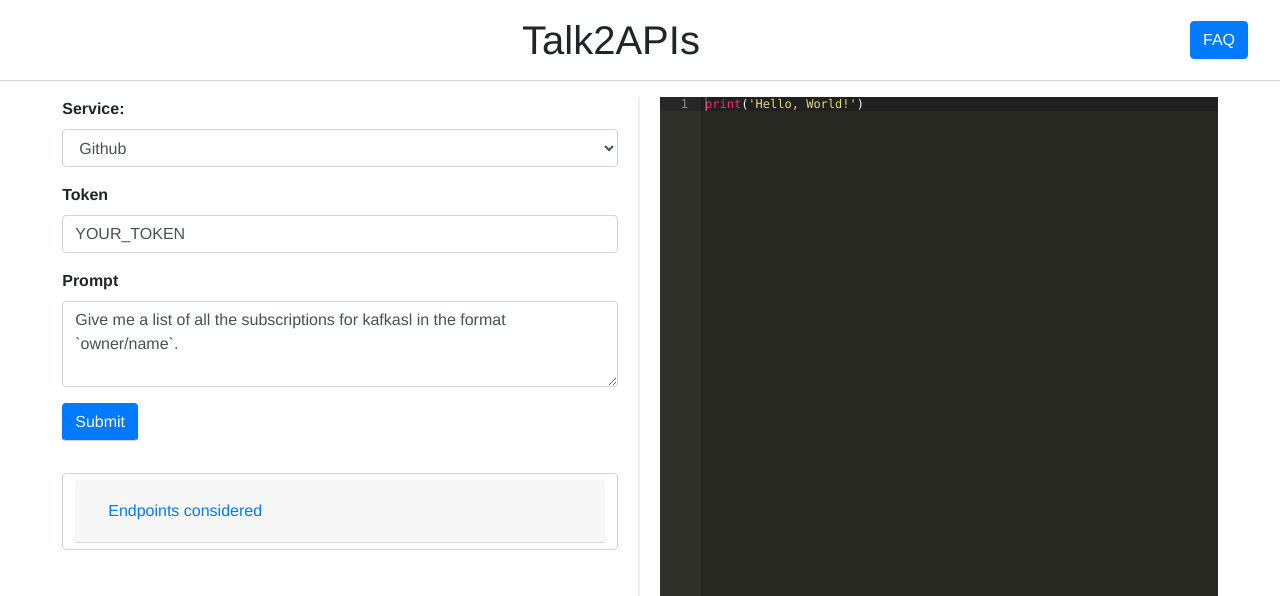
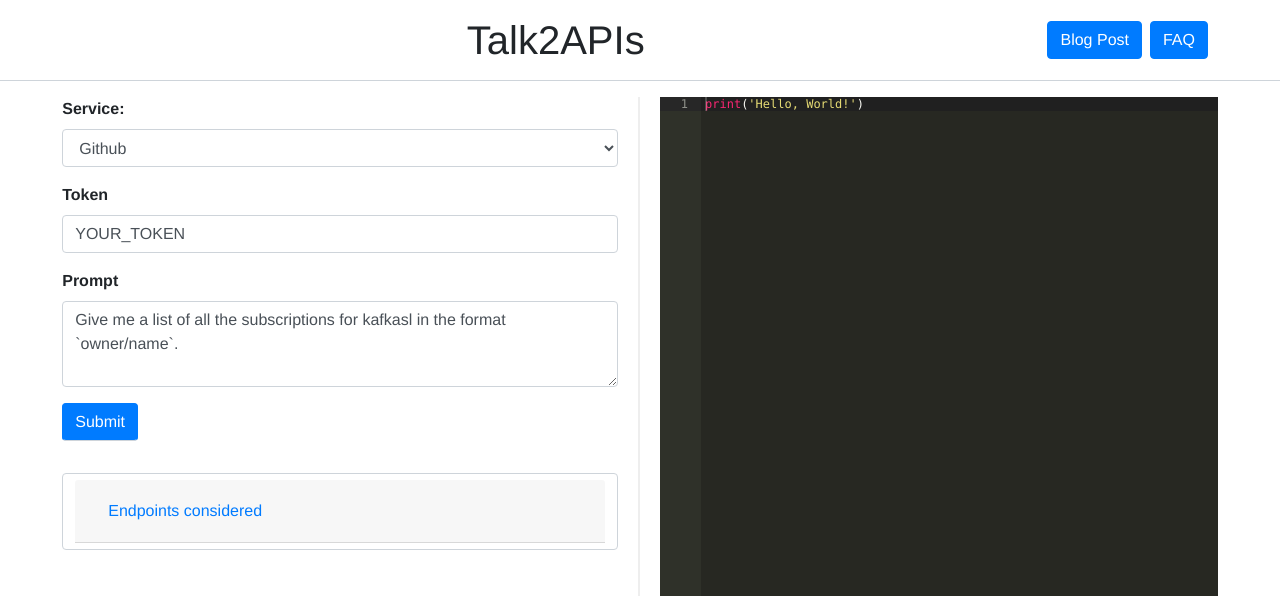
Before and after one commit to kafkasl/talk2apis, a Flask app: page / in a window 1280 px wide. Shown: the top 596 px of the page. Run offline with Flask 3, Linux system fonts and the light colour scheme; some libraries are stand-ins or nearby versions.

Commit message:
feat: added slack, default auth, link to blog post

```diff
--- a/ai/llm.py
+++ b/ai/llm.py
@@ -209,7 +209,11 @@
     """
 
     if not use_llm:
-        return auth_info[service]
+        if service in auth_info:
+            return auth_info[service]
+        else:
+            # General instructions for using bearer token authentication
+            return "To authenticate the request, include a header with 'Authorization: Bearer <YOUR_TOKEN_HERE>'. Replace <YOUR_TOKEN_HERE> with your actual token."
 
     user_prompt = render(
         auth_prompt,
--- a/static/styles.css
+++ b/static/styles.css
@@ -7,16 +7,25 @@
     max-width: 95%;
 }
 
-h1, .h1 {
+h1,
+.h1 {
     font-size: 2.5rem;
     /* color: ##17a2b8; */
 }
 
-#page-title, #page-title:visited, #page-title:hover, #page-title:active, #page-title:focus {
-    color: inherit; /* Makes the color the same as the parent element */
-    text-decoration: none; /* Removes underline */
-    background-color: transparent; /* Ensures no background color */
-    outline: none; /* Removes focus outline */
+#page-title,
+#page-title:visited,
+#page-title:hover,
+#page-title:active,
+#page-title:focus {
+    color: inherit;
+    /* Makes the color the same as the parent element */
+    text-decoration: none;
+    /* Removes underline */
+    background-color: transparent;
+    /* Ensures no background color */
+    outline: none;
+    /* Removes focus outline */
     display: block;
     margin: 0 auto;
 }
@@ -45,7 +54,8 @@
     border-color: #6c757d;
 }
 
-#pyeditor, #output {
+#pyeditor,
+#output {
     display: block;
     white-space: pre-wrap;
     background-color: #f8f9fa;
@@ -55,7 +65,8 @@
 }
 
 #output {
-    min-height: 100px; /* Ensure the output area is visibly defined */
+    min-height: 100px;
+    /* Ensure the output area is visibly defined */
 }
 
 .row {
@@ -112,16 +123,23 @@
 }
 
 .header-content {
-    display: flex; /* Enable Flexbox */
-    justify-content: space-between; /* Space between items */
-    align-items: center; /* Align items vertically */
-    max-width: 95%; /* Adjust max width as necessary */
-    margin: 0 auto; /* Center the header content block */
+    display: flex;
+    /* Enable Flexbox */
+    justify-content: space-between;
+    /* Space between items */
+    align-items: center;
+    /* Align items vertically */
+    max-width: 90%;
+    /* Adjust max width as necessary */
+    margin: 0 auto;
+    /* Center the header content block */
 }
 
 header h1 {
-    flex-grow: 1; /* Allows the title to take up maximum available space */
-    text-align: center; /* Ensure the title is centered within its flex-grow space */
+    flex-grow: 1;
+    /* Allows the title to take up maximum available space */
+    text-align: center;
+    /* Ensure the title is centered within its flex-grow space */
     margin: 0;
 }
 
@@ -133,11 +151,13 @@
 
 /* Additions for FAQ Page */
 #app {
-    padding: 1rem; /* Adds padding around the app content for better spacing */
+    padding: 1rem;
+    /* Adds padding around the app content for better spacing */
 }
 
 section {
-    margin-bottom: 2rem; /* Adds more space between each FAQ section */
+    margin-bottom: 2rem;
+    /* Adds more space between each FAQ section */
 }
 
 h2 {
@@ -145,20 +165,28 @@
 }
 
 section h3 {
-    margin: 1rem 0 3rem; /* Ensures spacing above each section heading */
+    margin: 1rem 0 3rem;
+    /* Ensures spacing above each section heading */
     text-align: center;
 }
 
 /* Ensures consistent spacing and styling for paragraphs and lists within sections */
-section p, section ul {
-    font-size: 1rem; /* Matches font size of form controls for consistency */
-    line-height: 1.5; /* Ensures line height is consistent with other text elements */
+section p,
+section ul {
+    font-size: 1rem;
+    /* Matches font size of form controls for consistency */
+    line-height: 1.5;
+    /* Ensures line height is consistent with other text elements */
     text-align: justify;
 }
 
 /* List item adjustments for clarity and emphasis */
 section ul li {
-    margin-bottom: 0.5rem; /* Adds space between list items for readability */
+    margin-bottom: 0.5rem;
+    /* Adds space between list items for readability */
 }
 
-1
+#faq-link,
+#blogpost-link {
+    margin: 0 0.5rem;
+}
--- a/templates/index.html
+++ b/templates/index.html
@@ -1,5 +1,6 @@
 <!DOCTYPE html>
 <html>
+
 <head>
     <!-- Include Bootstrap CSS -->
     <link rel="stylesheet" href="https://stackpath.bootstrapcdn.com/bootstrap/4.5.0/css/bootstrap.min.css">
@@ -11,11 +12,17 @@
     <script src="https://cdnjs.cloudflare.com/ajax/libs/ace/1.4.12/ace.js"></script>
 
 </head>
+
 <body>
     <header>
         <div class="header-content">
-            <a id='page-title' href="/"><h1>Talk2APIs</h1></a>
-            <a href="/faq" class="btn btn-primary">FAQ</a>
+            <a id='page-title' href="/">
+                <h1>Talk2APIs</h1>
+            </a>
+            <a id="blogpost"
+                href="https://medium.com/@pol.avec/from-text-to-actions-llms-as-the-new-software-consumers-8dc5fd065623"
+                class="btn btn-primary">Blog Post</a>
+            <a id="faq-link" href="/faq" class="btn btn-primary">FAQ</a>
         </div>
     </header>
 
@@ -30,28 +37,34 @@
                                 <option value="github">Github</option>
                                 <option value="openai">OpenAI</option>
                                 <option value="seqera">Seqera Platform</option>
+                                <option value="slack">Slack</option>
                                 <!-- <option value="jira">Jira</option> -->
                             </select>
                         </div>
                         <div class="form-group">
                             <label for="token">Token</label>
-                            <input type="text" class="form-control" id="token" placeholder="Enter token" value="YOUR_TOKEN">
+                            <input type="text" class="form-control" id="token" placeholder="Enter token"
+                                value="YOUR_TOKEN">
                         </div>
                         <div class="form-group">
                             <label for="prompt">Prompt</label>
-                            <textarea class="form-control" id="prompt" rows="3" placeholder="Enter prompt">Give me a list of all the subscriptions for kafkasl in the format `owner/name`.</textarea>
+                            <textarea class="form-control" id="prompt" rows="3"
+                                placeholder="Enter prompt">Give me a list of all the subscriptions for kafkasl in the format `owner/name`.</textarea>
                         </div>
                         <button id="submit-button" type="submit" class="btn btn-primary">Submit</button>
                     </form>
                     <div class="card">
                         <div class="card-header" id="endpointsHeading">
                             <h5 class="mb-0">
-                            <button class="btn btn-link collapsed" type="button" data-toggle="collapse" data-target="#endpointsCollapse" aria-expanded="false" aria-controls="endpointsCollapse">
+                                <button class="btn btn-link collapsed" type="button" data-toggle="collapse"
+                                    data-target="#endpointsCollapse" aria-expanded="false"
+                                    aria-controls="endpointsCollapse">
                                     Endpoints considered
                                 </button>
                             </h5>
                         </div>
-                        <div id="endpointsCollapse" class="collapse" aria-labelledby="endpointsHeading">                          <div class="card-body">
+                        <div id="endpointsCollapse" class="collapse" aria-labelledby="endpointsHeading">
+                            <div class="card-body">
                                 <div id="endpoints"></div>
                             </div>
                         </div>
@@ -85,4 +98,5 @@
 
 
 </body>
+
 </html>
```
Lines whose indentation alone changed are shown as unchanged.
